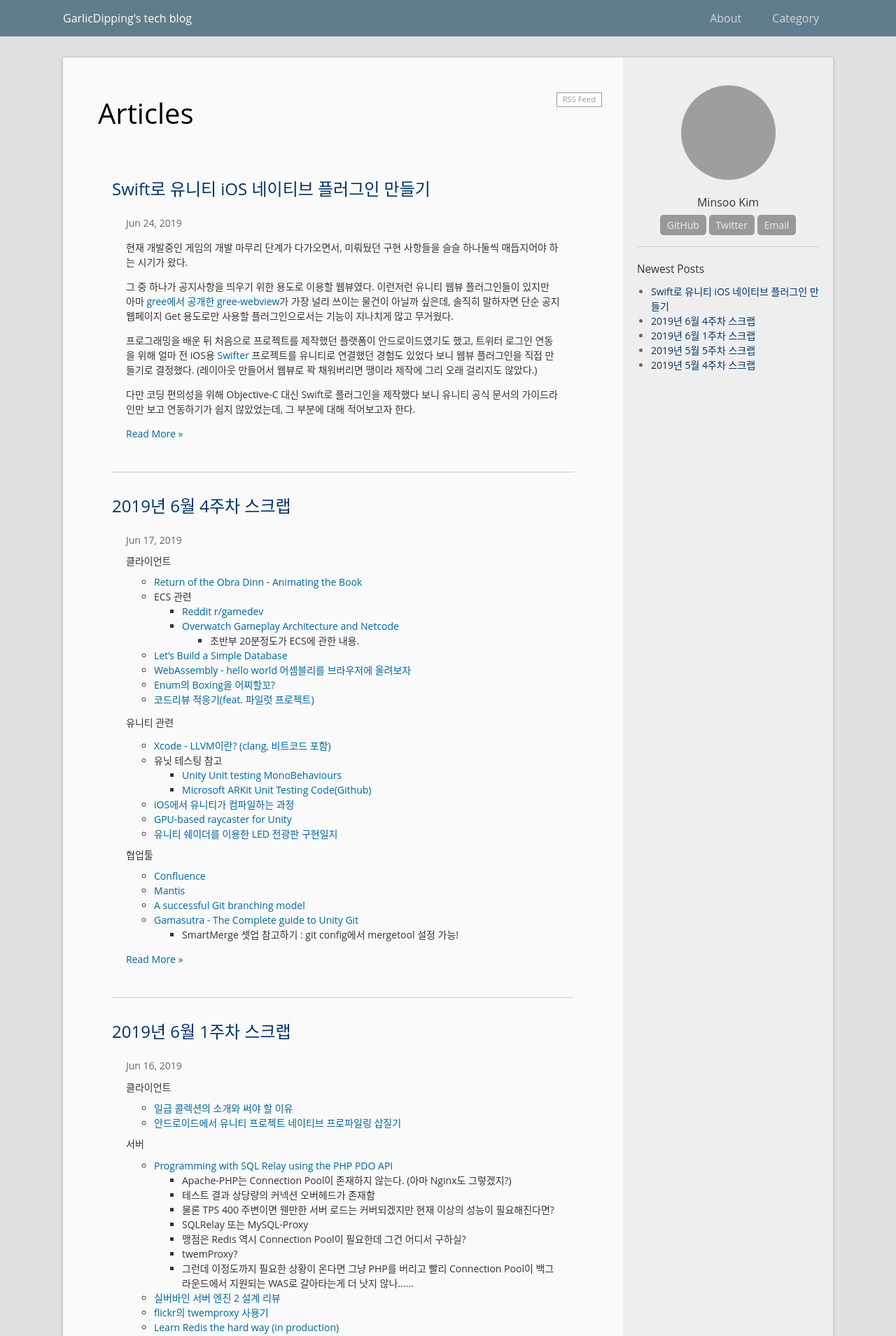
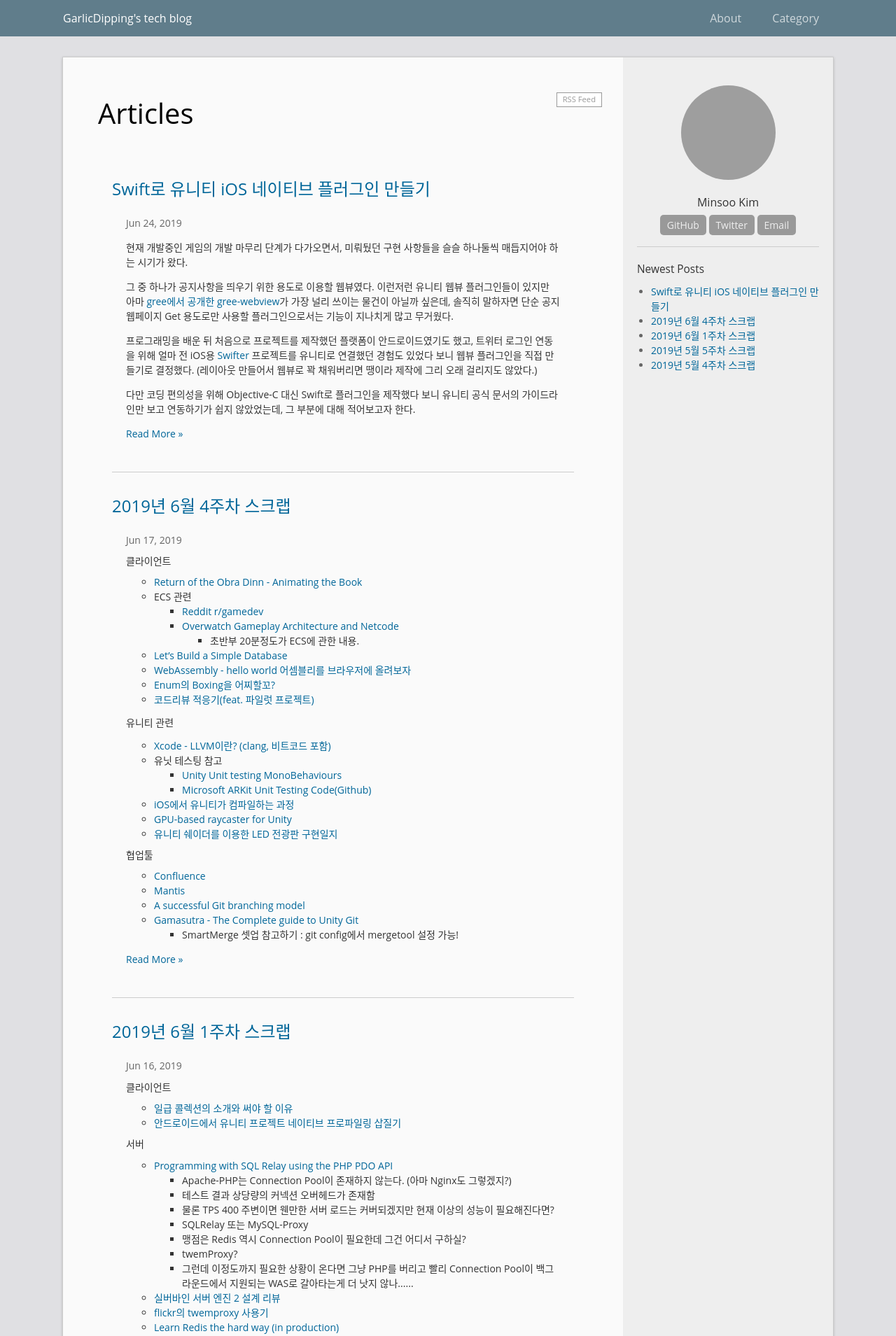
Before and after one commit to GarlicDipping/garlicdipping.github.io, a Jekyll site: the page built from index.html, in a window 1280 px wide. Shown: the top 1909 px of the page at 70% size. Built offline with Jekyll 4.4.1, drawn with Linux system fonts in a browser that asks for light colours; the list of posts is cut into pages by our own code; grey boxes are pictures that could not be loaded.

Commit message:
no message

```diff
--- a/_sass/_base.scss
+++ b/_sass/_base.scss
@@ -6,7 +6,7 @@ body {
 }
 a {
 	text-decoration: none;
-	color: #036;
+	color: #069;
 }
 a:hover, a:focus {
 	text-decoration:underline;
```
